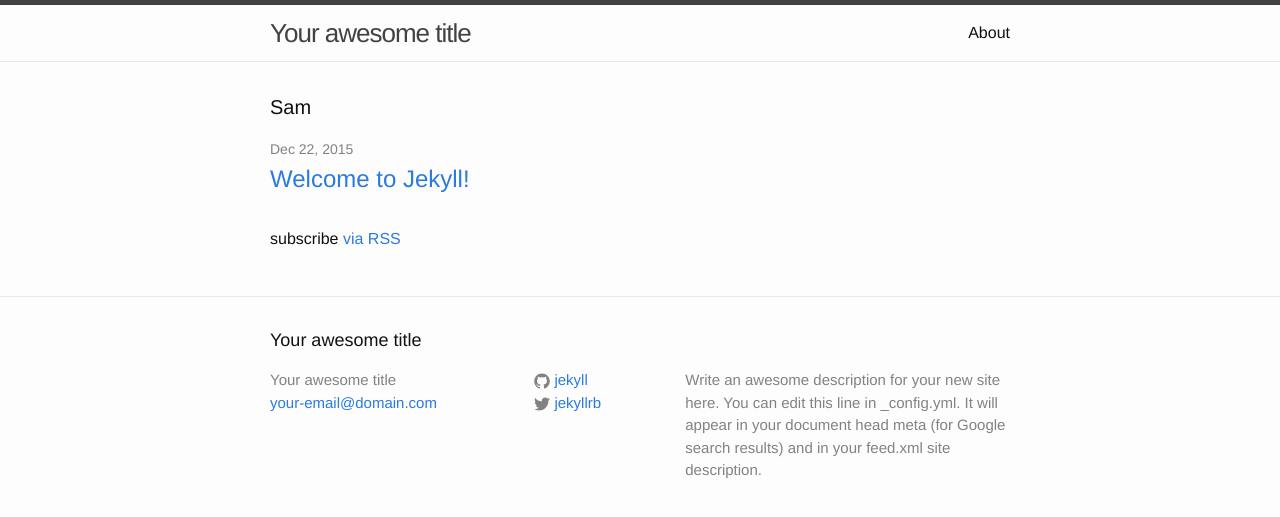
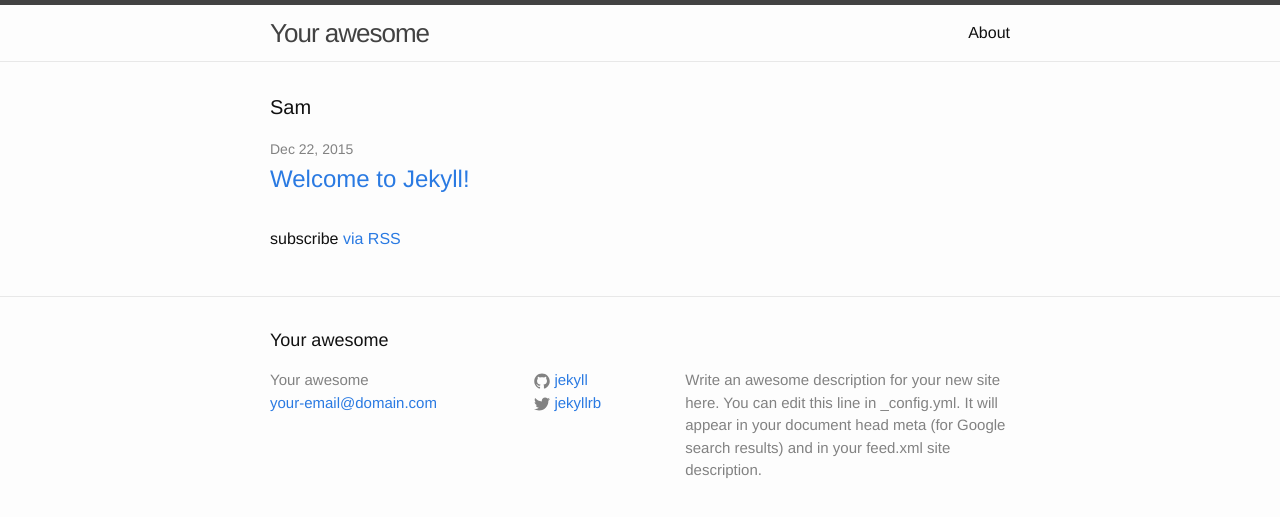
Before and after one commit to Samzhonghk/mySite, a Jekyll site: the page built from index.html, in a window 1280 px wide. Shown: the top 517 px of the page. Built offline with Jekyll 4.4.1, drawn with Linux system fonts in a browser that asks for light colours.

Commit message:
config changed

```diff
--- a/_config.yml
+++ b/_config.yml
@@ -6,7 +6,7 @@
 # 'jekyll serve'. If you change this file, please restart the server process.
 
 # Site settings
-title: Your awesome title
+title: Your awesome
 email: your-email@domain.com
 description: > # this means to ignore newlines until "baseurl:"
   Write an awesome description for your new site here. You can edit this
```
